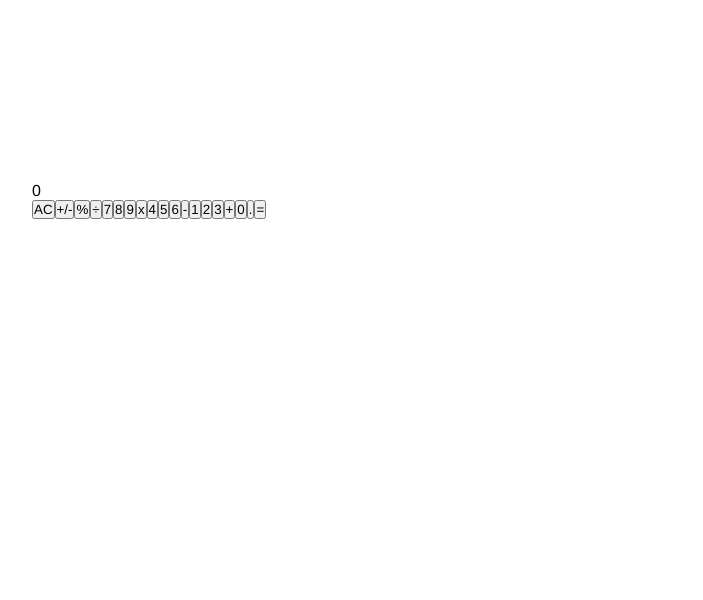
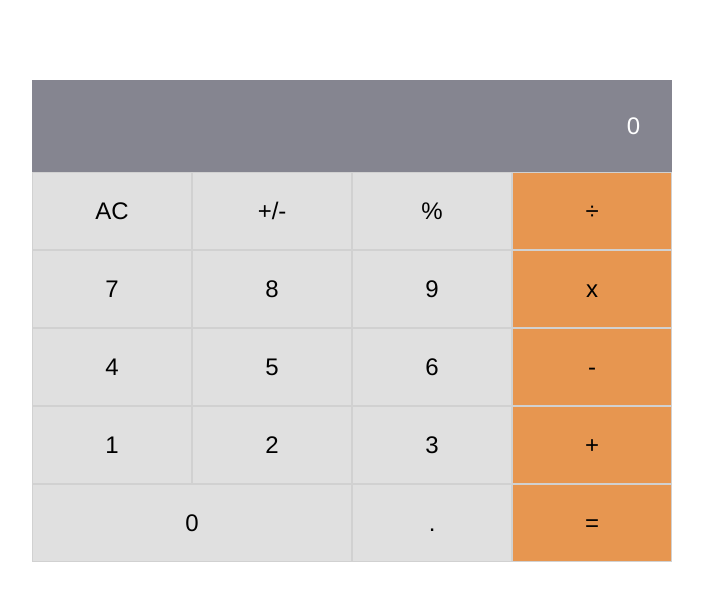
Before and after one commit to krisbobo/magic-calc, a React (Create React App) app: page / in a window 1280 px wide. Shown: the top 600 px of the page, without its empty margins (288-991 px from the left). Built offline with nearby package versions, Linux system fonts and the light colour scheme.

Commit message:
Update style

```diff
--- a/src/components/Calculator.module.scss
+++ b/src/components/Calculator.module.scss
@@ -1,5 +1,46 @@
+.screen {
+  text-align: right;
+  color: #fff;
+  font-size: 1.5rem;
+  padding: 2rem;
+  background-color: rgb(133, 133, 144);
+}
+
 .calculator {
   max-width: 50rem;
   padding: 5rem;
   width: 100%;
 }
+
+button {
+  cursor: pointer;
+  padding: 1.5rem;
+  font-size: 1.5rem;
+  outline: none;
+  color: #000;
+  border: 1px solid rgb(209, 209, 209);
+  background-color: rgb(224, 224, 224);
+}
+
+.calculatorButtons {
+  display: flex;
+  flex-wrap: wrap;
+}
+
+.calculatorButtons button {
+  max-width: 25%;
+  flex: 1 25%;
+}
+
+button:nth-child(4n) {
+  background-color: rgb(231, 150, 80);
+}
+
+button:last-child {
+  background-color: rgb(231, 150, 80);
+}
+
+.calculatorButtons button:nth-child(17) {
+  max-width: 50%;
+  flex: 1 50%;
+}
```
